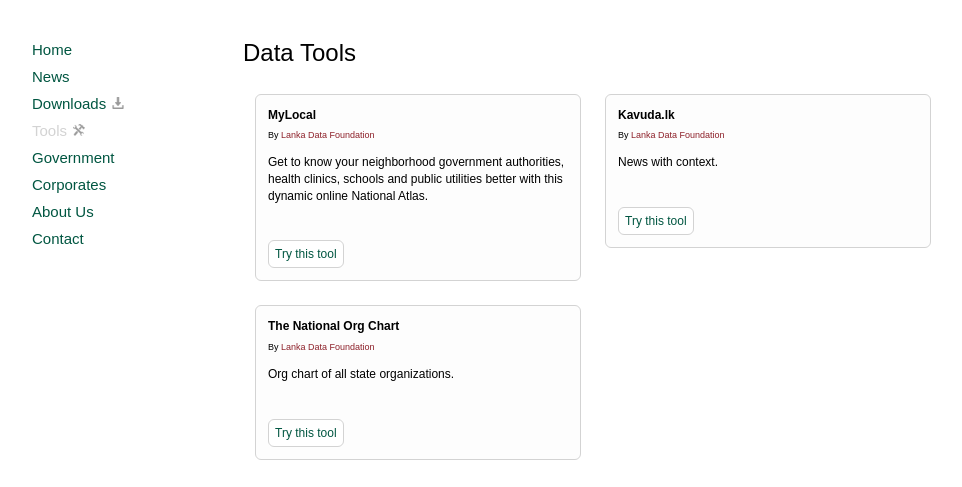
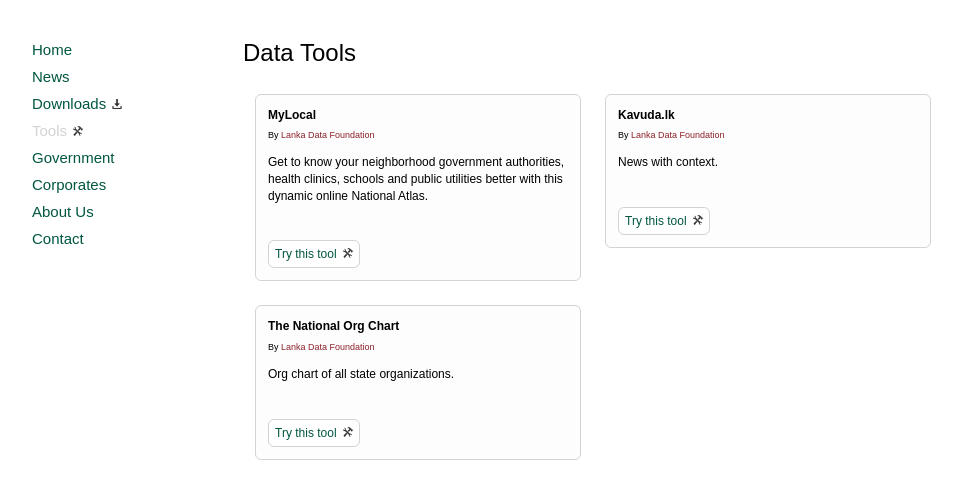
Before and after one commit to nuuuwan/datafoundation_lk, a React (Create React App) app: page /tools in a window 1280 px wide. Shown: the top 487 px of the page, without its empty margins (7-969 px from the left). Built offline with nearby package versions, Linux system fonts and the light colour scheme.

Commit message:
Added tools icons - 2

```diff
--- a/src/nonstate/molecules/ArticleBox.js
+++ b/src/nonstate/molecules/ArticleBox.js
@@ -1,5 +1,7 @@
 import Logo from 'nonstate/atoms/Logo.js';
 import Link from 'nonstate/atoms/Link.js';
+
+import iconTools from 'assets/images/icon_tools.png';
 import './ArticleBox.css';
 
 export default function ArticleBox(props) {
@@ -17,6 +19,7 @@
       <Link href={url} >
         <button className="button-try-this-tool">
           Try this tool
+          <img className="img-menu-icon" src={iconTools} />
         </button>
       </Link>
     </div>
--- a/src/nonstate/molecules/Menu.css
+++ b/src/nonstate/molecules/Menu.css
@@ -2,8 +2,8 @@
 }
 
 .img-menu-icon {
-  width: 12px;
-  height: 12px;
+  width: 10px;
+  height: 10px;
   padding-left: 6px;
-  opacity: 0.4;
+  opacity: 0.8;
 }
```
